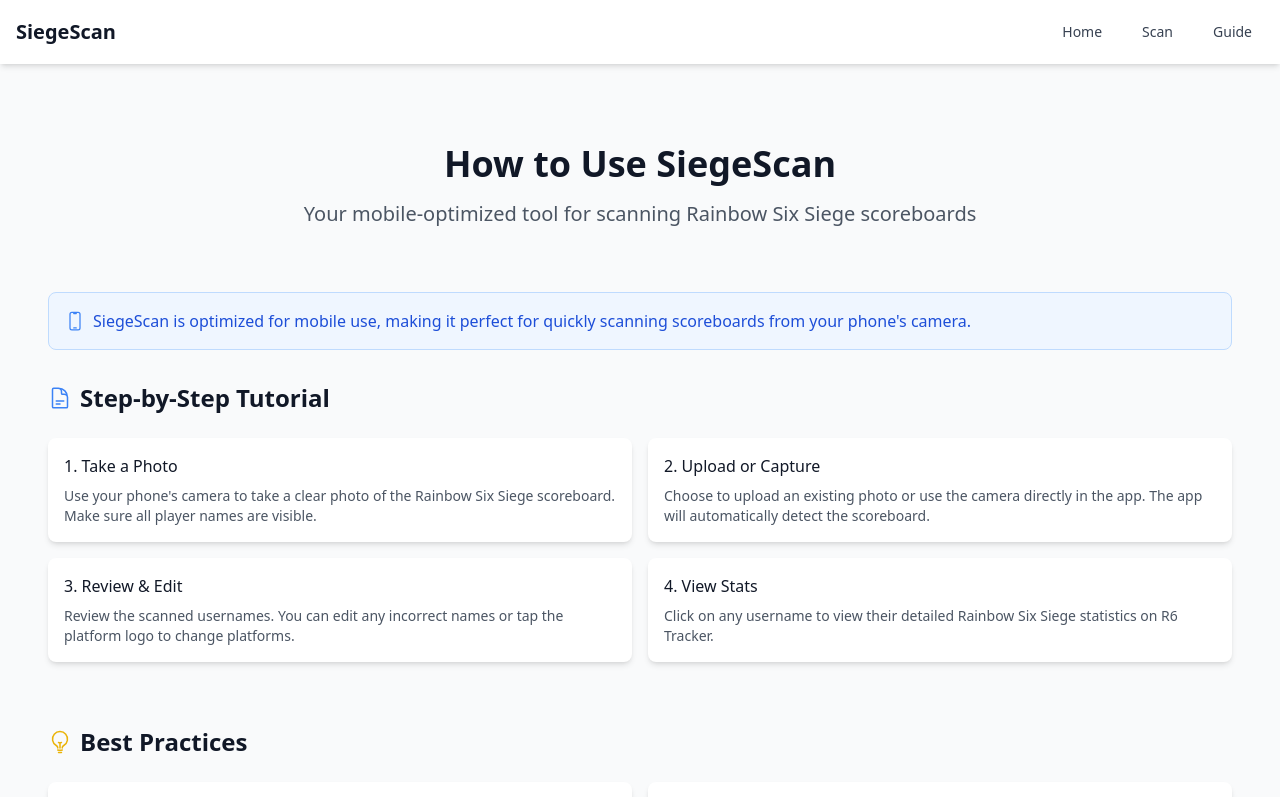
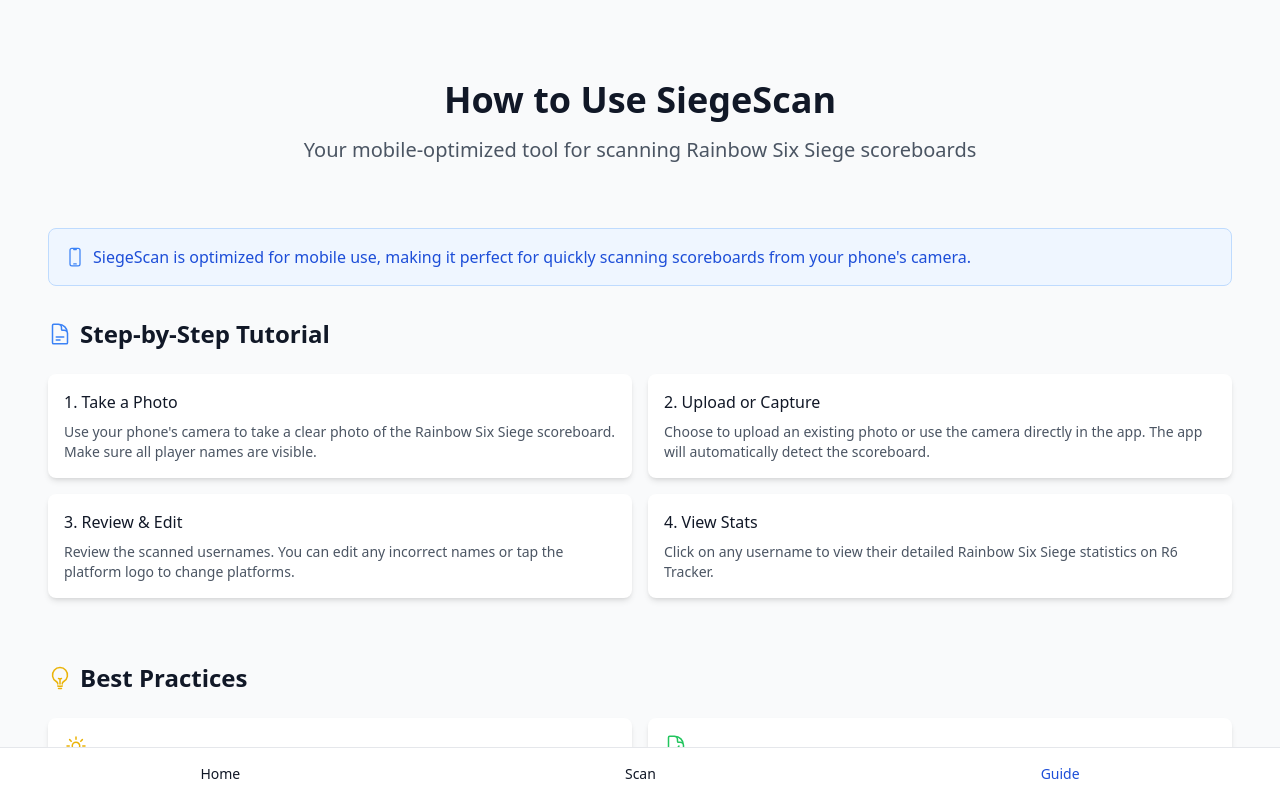
Before and after one commit to LethaXl/siege-scan, a React (Create React App) app: page /guide in a window 1280 px wide. Shown: the top 797 px of the page. Built offline with nearby package versions, Linux system fonts and the light colour scheme.

Commit message:
added nav bar

```diff
--- a/package.json
+++ b/package.json
@@ -10,6 +10,7 @@
     "@testing-library/react": "^13.4.0",
     "@testing-library/user-event": "^13.5.0",
     "axios": "^1.4.0",
+    "framer-motion": "^12.6.2",
     "jsonwebtoken": "^9.0.2",
     "react": "^18.2.0",
     "react-dom": "^18.2.0",
--- a/src/App.jsx
+++ b/src/App.jsx
@@ -1,22 +1,55 @@
-import React from 'react';
+import React, { Suspense, lazy } from 'react';
 import { BrowserRouter as Router, Routes, Route } from 'react-router-dom';
 import Navbar from './components/Navbar';
-import Home from './components/Home';
-import Scan from './components/Scan';
-import Guide from './pages/Guide';
+import PageTransition from './components/PageTransition';
+
+// Lazy load components for better performance
+const Home = lazy(() => import('./components/Home'));
+const Scan = lazy(() => import('./components/Scan'));
+const Guide = lazy(() => import('./pages/Guide'));
+
+// Loading component
+const LoadingSpinner = () => (
+  <div className="flex items-center justify-center min-h-[60vh]">
+    <div className="animate-spin rounded-full h-12 w-12 border-b-2 border-blue-500"></div>
+  </div>
+);
 
 function App() {
   return (
     <Router>
       <div className="min-h-screen bg-gray-50 dark:bg-gray-900 transition-colors duration-200">
+        <main className="container mx-auto px-4 py-8 pb-20">
+          <Suspense fallback={<LoadingSpinner />}>
+            <Routes>
+              <Route
+                path="/"
+                element={
+                  <PageTransition>
+                    <Home />
+                  </PageTransition>
+                }
+              />
+              <Route
+                path="/scan"
+                element={
+                  <PageTransition>
+                    <Scan />
+                  </PageTransition>
+                }
+              />
+              <Route
+                path="/guide"
+                element={
+                  <PageTransition>
+                    <Guide />
+                  </PageTransition>
+                }
+              />
+            </Routes>
+          </Suspense>
+        </main>
         <Navbar />
-        <main className="container mx-auto px-4 py-8">
-          <Routes>
-            <Route path="/" element={<Home />} />
-            <Route path="/scan" element={<Scan />} />
-            <Route path="/guide" element={<Guide />} />
-          </Routes>
-        </main>
       </div>
     </Router>
   );
--- a/src/components/Navbar.jsx
+++ b/src/components/Navbar.jsx
@@ -1,35 +1,54 @@
 import React from 'react';
-import { Link } from 'react-router-dom';
+import { Link, useLocation } from 'react-router-dom';
 
 const Navbar = () => {
+  const location = useLocation();
+
+  const isActive = (path) => {
+    return location.pathname === path;
+  };
+
   return (
-    <nav className="bg-white dark:bg-gray-800 shadow-md">
-      <div className="container mx-auto px-4">
-        <div className="flex justify-between items-center h-16">
-          <Link to="/" className="text-xl font-bold text-gray-900 dark:text-white">
-            SiegeScan
-          </Link>
-          <div className="flex space-x-4">
+    <nav className="bg-white dark:bg-gray-900 fixed w-full z-20 bottom-0 start-0 border-t border-gray-200 dark:border-gray-600">
+      <div className="max-w-screen-xl mx-auto">
+        <ul className="flex flex-row justify-around p-2 font-medium border-0 bg-transparent">
+          <li>
             <Link
               to="/"
-              className="text-gray-700 dark:text-gray-300 hover:text-gray-900 dark:hover:text-white px-3 py-2 rounded-md text-sm font-medium transition-colors"
+              className={`flex flex-col items-center py-2 px-3 rounded-sm ${
+                isActive('/')
+                  ? 'text-blue-700 dark:text-blue-500'
+                  : 'text-gray-900 hover:text-blue-700 dark:text-white dark:hover:text-blue-500'
+              }`}
             >
-              Home
+              <span className="text-sm">Home</span>
             </Link>
+          </li>
+          <li>
             <Link
               to="/scan"
-              className="text-gray-700 dark:text-gray-300 hover:text-gray-900 dark:hover:text-white px-3 py-2 rounded-md text-sm font-medium transition-colors"
+              className={`flex flex-col items-center py-2 px-3 rounded-sm ${
+                isActive('/scan')
+                  ? 'text-blue-700 dark:text-blue-500'
+                  : 'text-gray-900 hover:text-blue-700 dark:text-white dark:hover:text-blue-500'
+              }`}
             >
-              Scan
+              <span className="text-sm">Scan</span>
             </Link>
+          </li>
+          <li>
             <Link
               to="/guide"
-              className="text-gray-700 dark:text-gray-300 hover:text-gray-900 dark:hover:text-white px-3 py-2 rounded-md text-sm font-medium transition-colors"
+              className={`flex flex-col items-center py-2 px-3 rounded-sm ${
+                isActive('/guide')
+                  ? 'text-blue-700 dark:text-blue-500'
+                  : 'text-gray-900 hover:text-blue-700 dark:text-white dark:hover:text-blue-500'
+              }`}
             >
-              Guide
+              <span className="text-sm">Guide</span>
             </Link>
-          </div>
-        </div>
+          </li>
+        </ul>
       </div>
     </nav>
   );
--- /dev/null
+++ b/src/components/PageTransition.jsx
@@ -0,0 +1,18 @@
+import React from 'react';
+import { motion } from 'framer-motion';
+
+const PageTransition = ({ children }) => {
+  return (
+    <motion.div
+      initial={{ opacity: 0, y: 20 }}
+      animate={{ opacity: 1, y: 0 }}
+      exit={{ opacity: 0, y: -20 }}
+      transition={{ duration: 0.3 }}
+      className="w-full"
+    >
+      {children}
+    </motion.div>
+  );
+};
+
+export default PageTransition;
```
Also changed, not shown: 1 other file (tests, documents, lock files or other folders).
